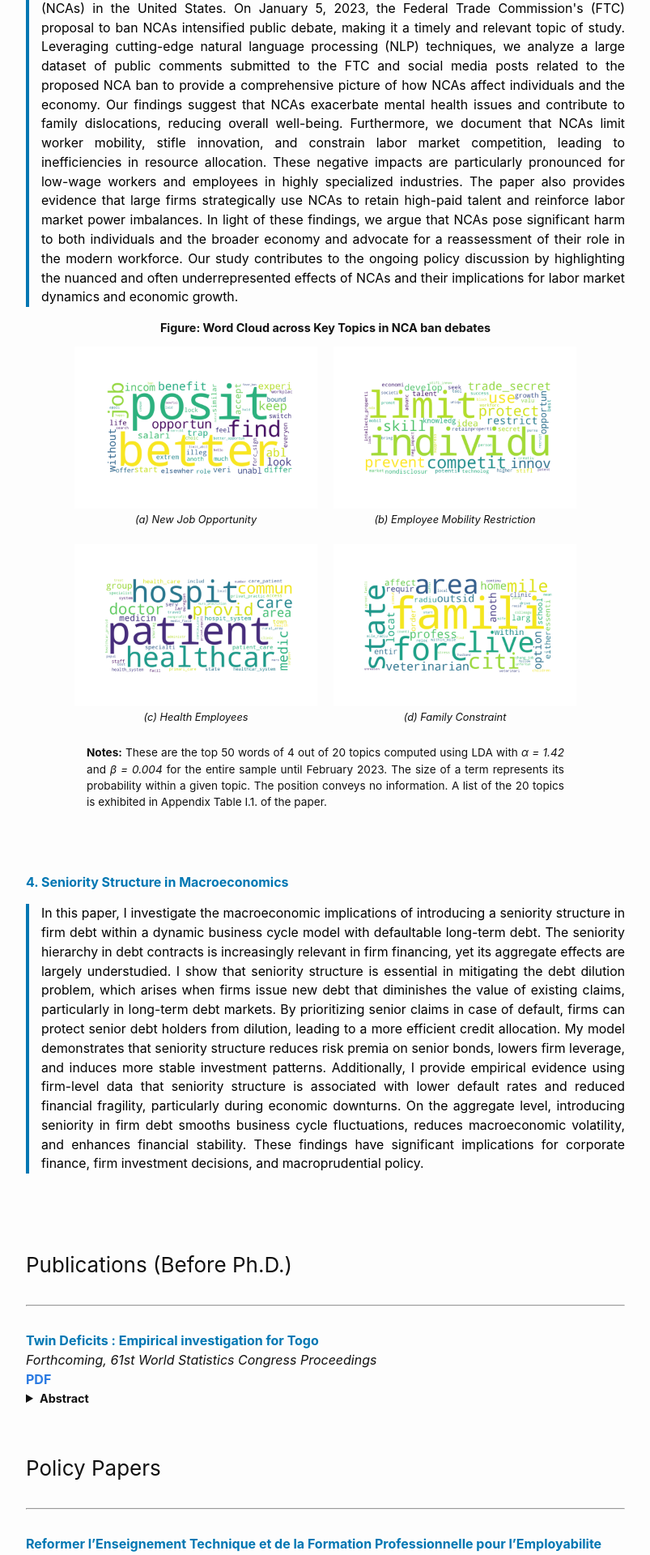
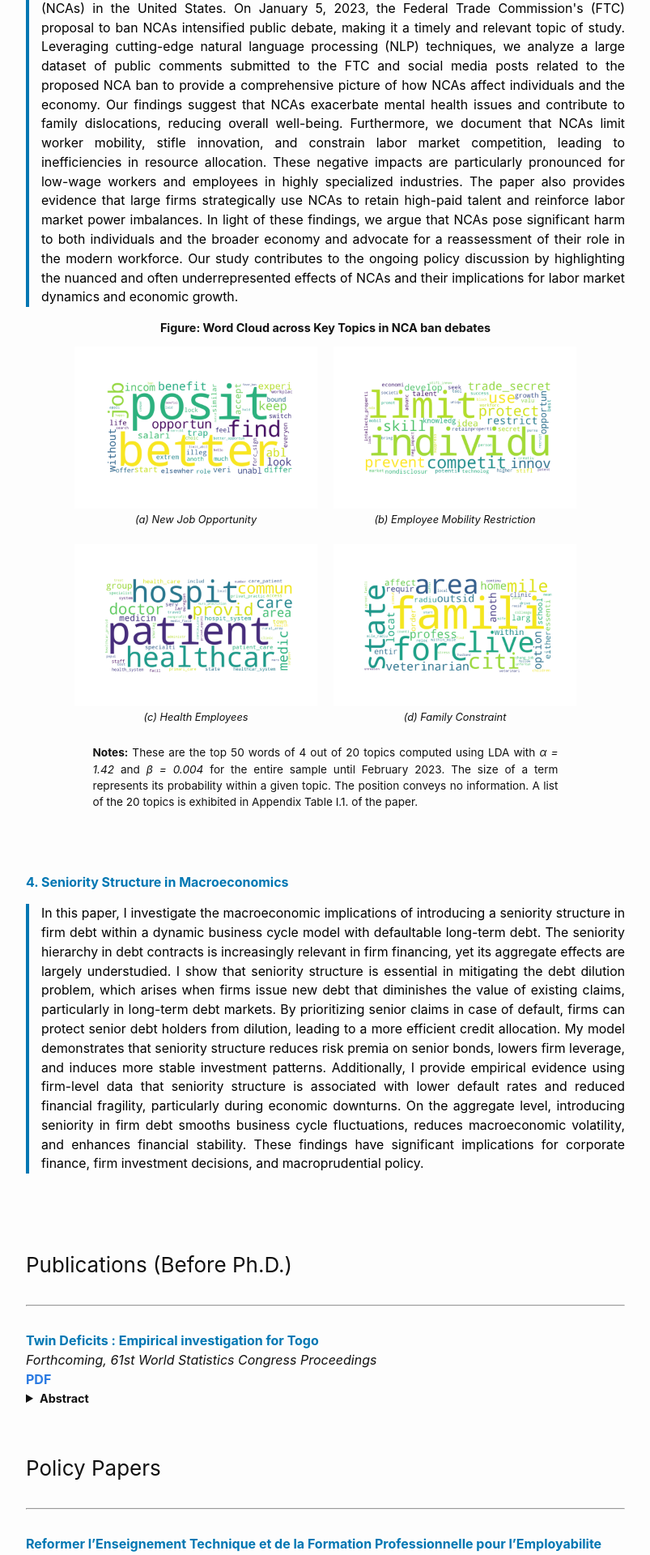
Before and after one commit to justedjabakou/justedjabakou.github.io, a Jekyll site: the page built from 2_research.md, in a window 1280 px wide. Shown: the part 1824-3744 px from the top of the page at 81% size, without its empty margins (238-1041 px from the left). Built offline with Jekyll 4.4.1, drawn with Linux system fonts in a browser that asks for light colours.

Commit message:
Update 2_research.md

```diff
--- a/2_research.md
+++ b/2_research.md
@@ -65,7 +65,7 @@ with [Firmin Ayivodji](https://firminayivodji.github.io/) (IMF) and [Felicien Go
     </div>
 </div>
 
-<div style="width: 590px; font-size:85%; margin-top: 1em; margin-bottom: 1em; margin-left: auto; margin-right: auto; text-align: justify;">
+<div style="width: 575px; font-size:85%; margin-top: 1em; margin-bottom: 1em; margin-left: auto; margin-right: auto; text-align: justify;">
     <b>Notes:</b> These are the top 50 words of 4 out of 20 topics computed using LDA with
     <em>α = 1.42</em> and <em>β = 0.004</em> for the entire sample until February 2023.
     The size of a term represents its probability within a given topic. The position conveys no information.
```
